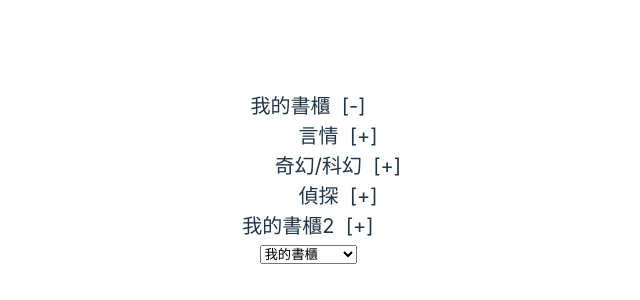
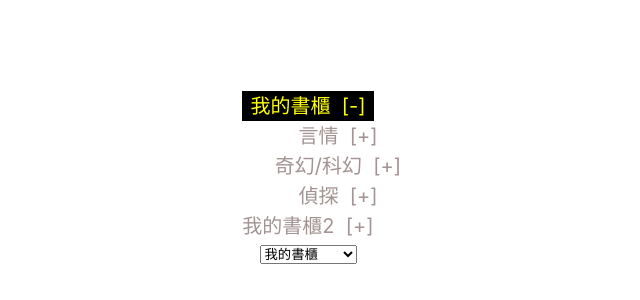
Before and after one commit to yuitakano/viteTreemenu, a Vue app: page / in a window 1280 px wide. Shown: the part 222-522 px from the top of the page, without its empty margins (332-972 px from the left). Built offline with nearby package versions, Linux system fonts and the light colour scheme.

Commit message:
fix: step2&3

```diff
--- a/src/App.vue
+++ b/src/App.vue
@@ -15,8 +15,12 @@
       arr.map((item, id) => {
         item.gId = deep === 0 ? id : gId
         item.deep = deep
-                    return (item.children && flatten(item.children, deep === 0 ? id : gId, deep)) || item
-                }),
+        return (
+          (item.children &&
+            flatten(item.children, deep === 0 ? id : gId, deep)) ||
+          item
+        )
+      })
     )
     return res
   }
@@ -27,13 +31,14 @@
   return flatten(booklist)
 })
 
-    const active = toRef(bookStore.state.active)
+const active = ref('')
 const activeId = ref('')
 
 const randomId = ref(0)
-    const handleChange = async (item) => {
+const handleChange = async item => {
   console.log({ item }, 'app change')
-        item.isActive = true
+  // item.isActive = !item.isActive
+  active.value = item.name
   console.log(fltternMap, 'fltternMap')
   // fltternMap.value.map((_item) => {
   //     console.log(_item, '_item')
@@ -44,20 +49,21 @@
   //     return (_item.isActive = _item.gId === item.gId)
   // })
   await nextTick()
-        randomId.value = Math.random() * 100
 }
 onMounted(() => {
+  const defauleActive = localStorage.getItem('active') || ''
   active.value =
-            fltternMap.value.find((item) => item.name === active.value && (item.isActive = true))?.name ||
-            fltternMap.value[0].name
+    fltternMap.value.find(
+      item => item.name === defauleActive && (item.isActive = true)
+    )?.name || fltternMap.value[0].name
   console.log(active, 'active')
 })
 watch(active, (newVal, oldVal) => {
   console.log(newVal, oldVal)
-        const activeObj =  fltternMap.value.find((item) => item.name === newVal)
+  const activeObj = fltternMap.value.find(item => item.name === newVal)
   console.log(activeObj, 'activeObj')
-        const id = fltternMap.value.map((item) => {
-            if (item.gId === activeObj.gId  && item.deep <= activeObj.deep) {
+  const id = fltternMap.value.map(item => {
+    if (item.gId === activeObj.gId && item.deep <= activeObj.deep) {
       item.isActive = true
     } else {
       item.isActive = false
@@ -80,7 +86,9 @@
     :depth="depth"
     :data-id="`${idx}_${depth}_${randomId}`"
     @change="handleChange"
-        ref="MainTreeMenu" />
+    :active="active"
+    ref="MainTreeMenu"
+  />
   <select v-model="active">
     <option v-for="item in fltternMap">{{ item.name }}</option>
   </select>
@@ -90,19 +98,5 @@
 #app {
   display: flex;
   justify-content: center;
-        .tree-menu {
-            font-size: 20px;
-            display: block;
-            &.hide {
-                display: none;
-            }
-            cursor: pointer;
-            .category {
-                color: #a49393;
-            }
-            .book {
-                color: #67595e;
-            }
-        }
 }
 </style>
--- a/src/components/TreeMenu.vue
+++ b/src/components/TreeMenu.vue
@@ -1,31 +1,32 @@
 <!-- @format -->
 
 <script setup>
-    import { ref, computed, onMounted, nextTick } from 'vue'
+import { ref, computed, onMounted, nextTick, toRef } from 'vue'
 import TreeMenu from './TreeMenu.vue'
 
 const props = defineProps({
   item: Object,
   children: Array,
   depth: Number,
+  active: String
 })
 const emit = defineEmits(['change'])
 let isShow = ref(false)
 const canClick = computed(() => {
   return {
     category: props.children,
-            book: !props.children,
+    book: !props.children
   }
 })
 const indent = computed(() => {
   return {
-            transform: `translate(${props.depth * 30}px)`,
+    transform: `translate(${props.depth * 30}px)`
   }
 })
 
 const findDeep = (arr, val) => {
   console.log(arr, Array.isArray(arr))
-        return arr.find((item) => {
+  return arr.find(item => {
     if (item.name === val) {
       item.isActive = true
     } else {
@@ -35,13 +36,13 @@
   })
 }
 
-    const toggleExpand = async () => {
-        // isShow.value = !isShow.value
+const toggleExpand = () => {
+  isShow.value = !isShow.value
   props.item.isActive = !props.item.isActive
   emit('change', props.item)
 }
-    const handleChange = (item) => {
-        console.log('item: ', item);
+const handleChange = item => {
+  console.log('item: ', item)
   props.item.isActive = true
 }
 onMounted(async () => {
@@ -51,11 +52,8 @@
 </script>
 
 <template>
-    <div :class="['tree-menu']">
-        <div
-            :style="indent"
-            :class="canClick"
-            @click="toggleExpand">
+  <div :class="['tree-menu', { actived: active == item.name }]">
+    <div :style="indent" :class="canClick" @click="toggleExpand">
       {{ item.name }}
       <span v-if="children">&nbsp;{{ item.isActive ? '[-]' : '[+]' }}</span>
     </div>
@@ -67,9 +65,30 @@
       :depth="depth + 1"
       :key="`${idx}_${depth + 1}`"
       :data-id="`${idx}_${depth + 1}`"
-            @change="handleChange">
+      :active="active"
+      @change="handleChange"
+    >
     </tree-menu>
   </div>
 </template>
 
-<style scoped></style>
+<style scoped lang="scss">
+.tree-menu {
+  font-size: 20px;
+  display: block;
+  &.actived > .category {
+    color: yellow;
+    background: black;
+  }
+  &.hide {
+    display: none;
+  }
+  cursor: pointer;
+  .category {
+    color: #a49393;
+  }
+  .book {
+    color: #67595e;
+  }
+}
+</style>
```
Lines whose indentation alone changed are shown as unchanged.
